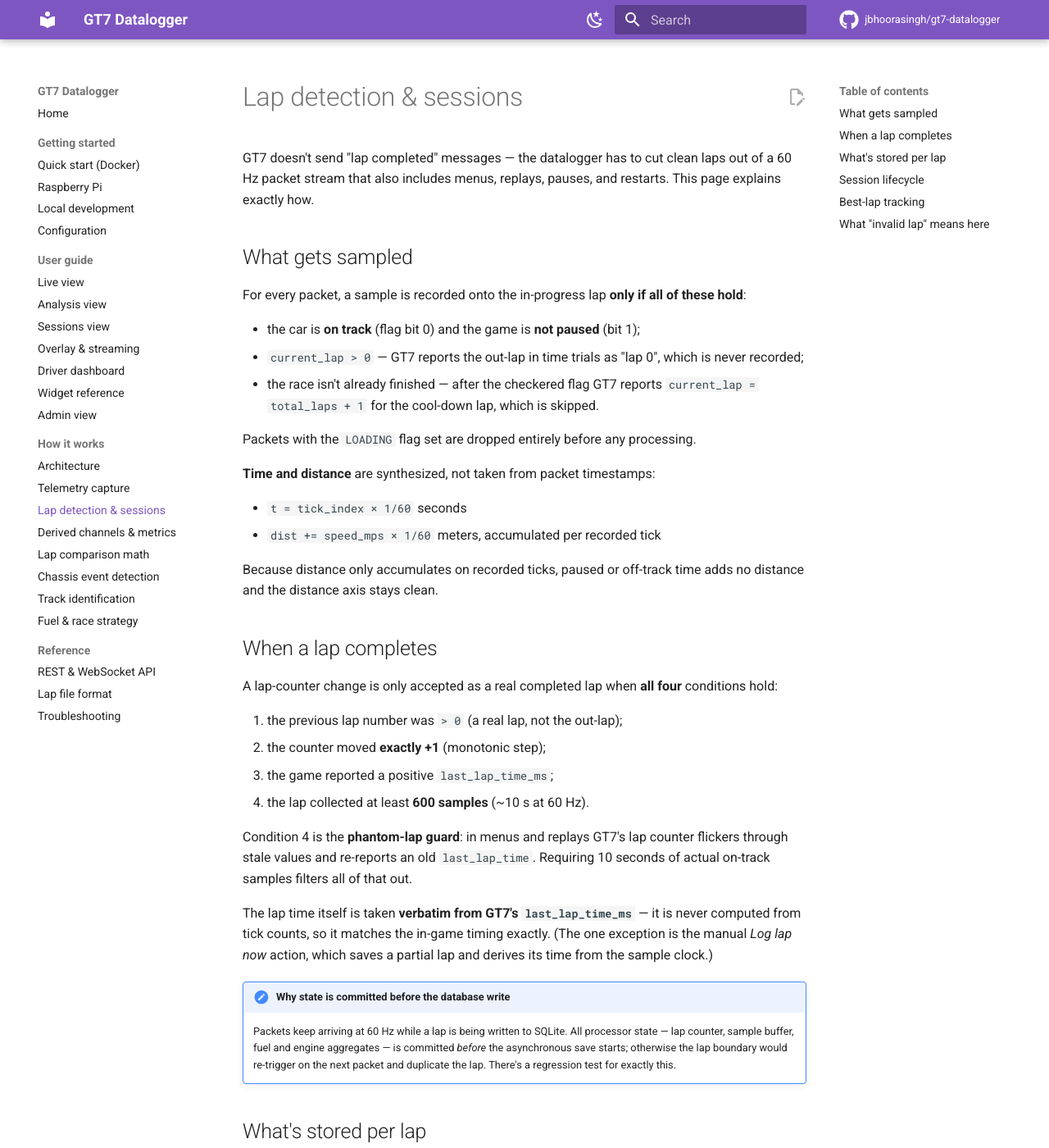
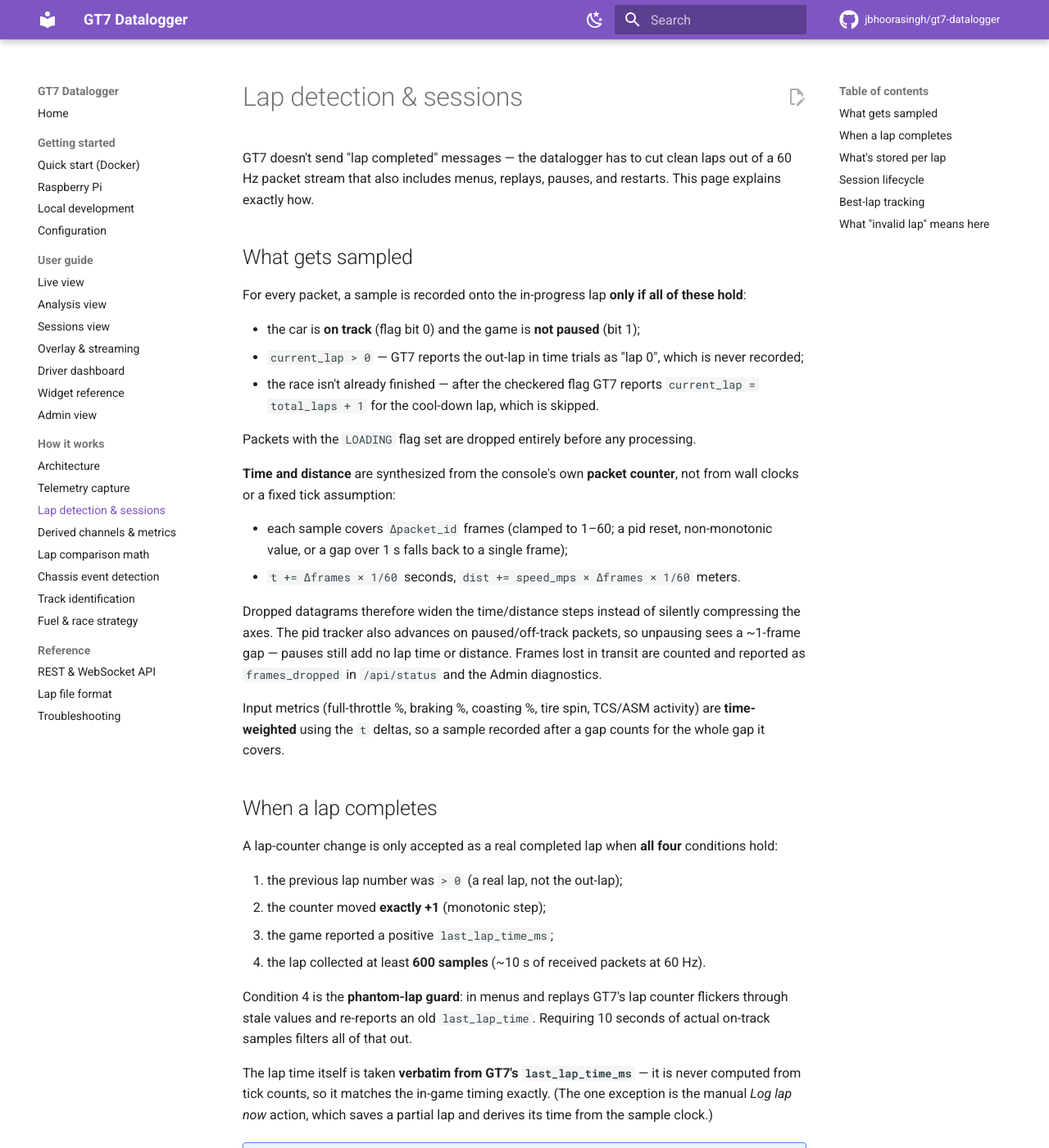
Before and after one commit to Archov/gt7-datalogger, an MkDocs documentation site: the page built from docs/internals/lap-detection.md, in a window 1280 px wide and 1400 px high. Shown: the whole window at 82% size. Built offline with MkDocs 1.6.1 and Material for MkDocs 9.7.7, drawn with Linux system fonts in a browser that asks for light colours; comment, search, counter and statistics services are not loaded.

Commit message:
docs: admin token, CORS opt-in, packet-loss timing, webhook trust model

```diff
--- a/docs/internals/lap-detection.md
+++ b/docs/internals/lap-detection.md
@@ -17,13 +17,22 @@
 
 Packets with the `LOADING` flag set are dropped entirely before any processing.
 
-**Time and distance** are synthesized, not taken from packet timestamps:
+**Time and distance** are synthesized from the console's own **packet counter**, not
+from wall clocks or a fixed tick assumption:
 
-- `t = tick_index × 1/60` seconds
-- `dist += speed_mps × 1/60` meters, accumulated per recorded tick
+- each sample covers `Δpacket_id` frames (clamped to 1–60; a pid reset,
+  non-monotonic value, or a gap over 1 s falls back to a single frame);
+- `t += Δframes × 1/60` seconds, `dist += speed_mps × Δframes × 1/60` meters.
 
-Because distance only accumulates on recorded ticks, paused or off-track time adds no
-distance and the distance axis stays clean.
+Dropped datagrams therefore widen the time/distance steps instead of silently
+compressing the axes. The pid tracker also advances on paused/off-track packets, so
+unpausing sees a ~1-frame gap — pauses still add no lap time or distance. Frames
+lost in transit are counted and reported as `frames_dropped` in `/api/status` and
+the Admin diagnostics.
+
+Input metrics (full-throttle %, braking %, coasting %, tire spin, TCS/ASM activity)
+are **time-weighted** using the `t` deltas, so a sample recorded after a gap counts
+for the whole gap it covers.
 
 ## When a lap completes
 
@@ -33,7 +42,7 @@
 1. the previous lap number was `> 0` (a real lap, not the out-lap);
 2. the counter moved **exactly +1** (monotonic step);
 3. the game reported a positive `last_lap_time_ms`;
-4. the lap collected at least **600 samples** (~10 s at 60 Hz).
+4. the lap collected at least **600 samples** (~10 s of received packets at 60 Hz).
 
 Condition 4 is the **phantom-lap guard**: in menus and replays GT7's lap counter
 flickers through stale values and re-reports an old `last_lap_time`. Requiring 10
```
Also changed, not shown: CHANGELOG.md (+38 -0 lines), docs/getting-started/configuration.md (+2 -0 lines), docs/guide/admin.md (+9 -0 lines), docs/reference/troubleshooting.md (+12 -0 lines).
